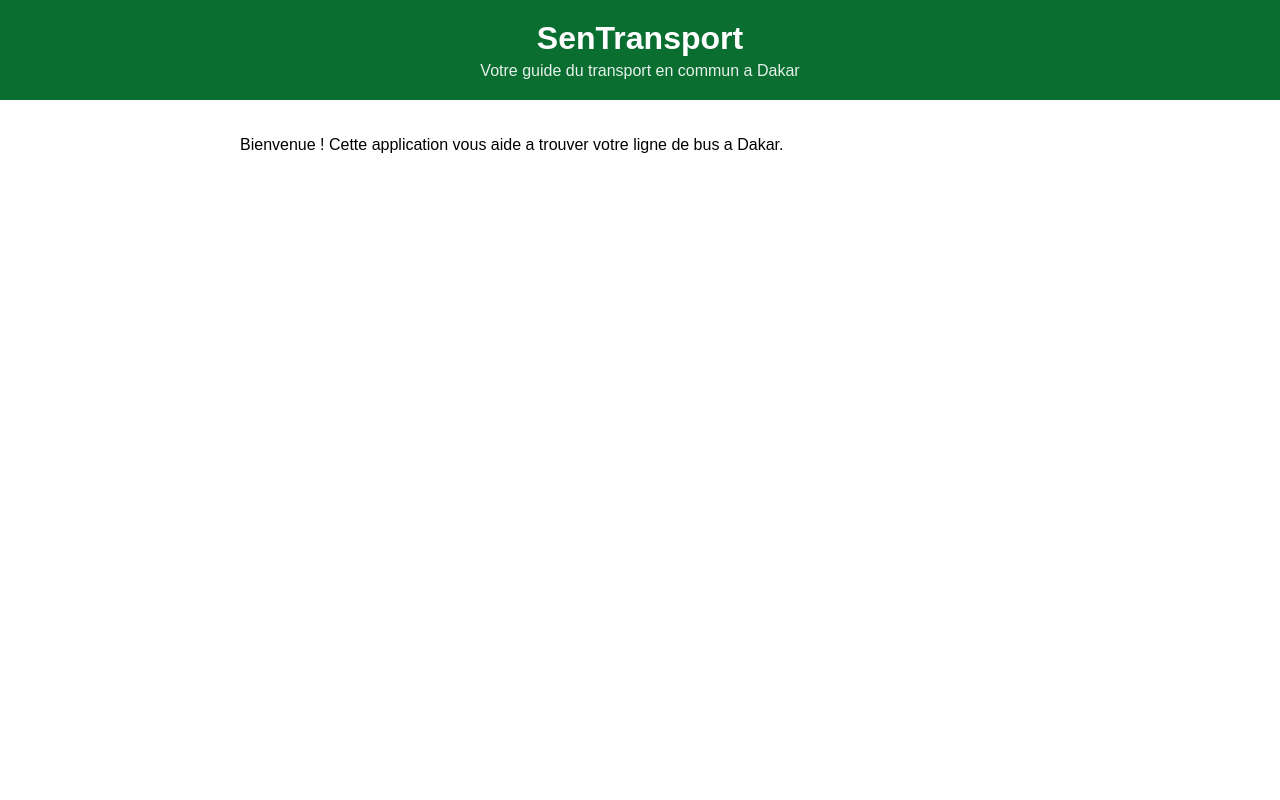
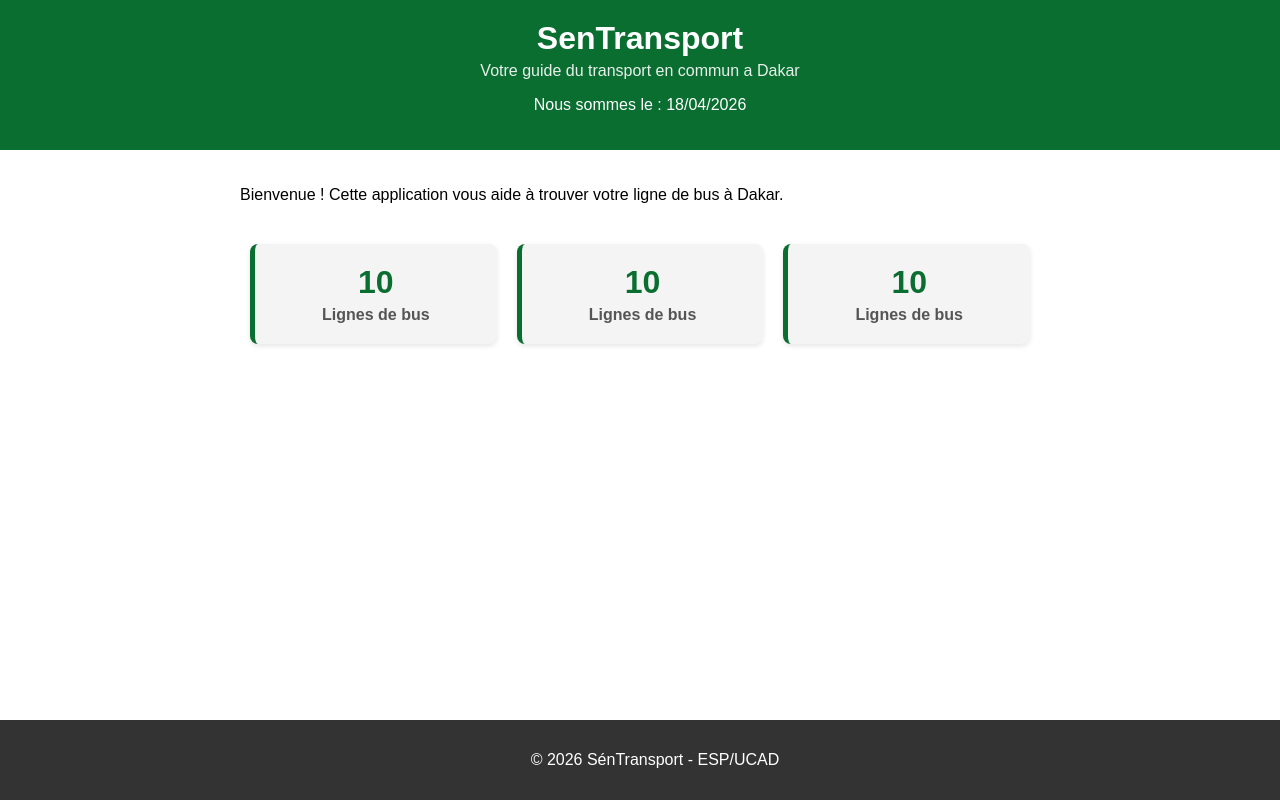
Before and after one commit to nthiamadji39-crypto/sentransport, a React (Create React App) app: page / in a window 1280 px wide. Built offline with nearby package versions, Linux system fonts and the light colour scheme.

Commit message:
Finalisation des exercices : ajout Footer, Date et Statistiques

```diff
--- a/src/App.css
+++ b/src/App.css
@@ -7,3 +7,9 @@ padding: 20px;
 max-width: 800px;
 margin: 0 auto;
 }
+.stats-container {
+  display: flex;
+  justify-content: space-between;
+  margin-top: 30px;
+  flex-wrap: wrap; /* Permet de passer à la ligne sur mobile */
+}
--- a/src/App.js
+++ b/src/App.js
@@ -1,14 +1,26 @@
 import './App.css';
 import Header from './Header';
+import Footer from './Footer';
+import Statistique from './Statistique'; // 1. Import du nouveau composant
+
 function App() {
   return (
     <div className="App">
       <Header />
+
       <main className="contenu">
-<p>Bienvenue ! Cette application vous aide a trouver
-votre ligne de bus a Dakar.</p>
+        <p>Bienvenue ! Cette application vous aide à trouver votre ligne de bus à Dakar.</p>
+
+        <div className="stats-container">
+          <Statistique />
+          <Statistique />
+          <Statistique />
+        </div>
       </main>
+
+      <Footer />
     </div>
   );
 }
+
 export default App;
--- /dev/null
+++ b/src/Footer.css
@@ -0,0 +1,9 @@
+.footer {
+  background-color: #333;
+  color: white;
+  text-align: center;
+  padding: 15px;
+  position: fixed;
+  bottom: 0;
+  width: 100%;
+}
--- /dev/null
+++ b/src/Footer.js
@@ -0,0 +1,11 @@
+import './Footer.css';
+
+function Footer() {
+  return (
+    <footer className="footer">
+      <p>© 2026 SénTransport - ESP/UCAD</p>
+    </footer>
+  );
+}
+
+export default Footer;
--- a/src/Header.js
+++ b/src/Header.js
@@ -1,11 +1,17 @@
 import './Header.css';
+
 function Header() {
-return (<header className="header">
+  const dateAujourdhui = new Date().toLocaleDateString('fr-FR'); // La logique reste ici
+
+  return (
+    <header className="header">
       <h1 className="header-titre">SenTransport</h1>
       <p className="header-soustitre">
         Votre guide du transport en commun a Dakar
       </p>
+      <p className="header-date">Nous sommes le : {dateAujourdhui}</p>
     </header>
   );
 }
+
 export default Header;
--- /dev/null
+++ b/src/Statistique.css
@@ -0,0 +1,22 @@
+.stat-card {
+  background-color: #f4f4f4;
+  border-left: 5px solid #0a6e31; /* Le vert du Sénégal utilisé dans le Header */
+  padding: 20px;
+  margin: 10px;
+  border-radius: 8px;
+  text-align: center;
+  box-shadow: 0 2px 5px rgba(0,0,0,0.1);
+  flex: 1; /* Pour qu'elles occupent la même largeur dans un conteneur flex */
+}
+
+.stat-chiffre {
+  margin: 0;
+  font-size: 2rem;
+  color: #0a6e31;
+}
+
+.stat-label {
+  margin: 5px 0 0 0;
+  color: #555;
+  font-weight: bold;
+}
--- /dev/null
+++ b/src/Statistique.js
@@ -0,0 +1,13 @@
+
+import './Statistique.css';
+
+function Statistique() {
+  return (
+    <div className="stat-card">
+      <h3 className="stat-chiffre">10</h3>
+      <p className="stat-label">Lignes de bus</p>
+    </div>
+  );
+}
+
+export default Statistique;
```
Lines whose indentation alone changed are shown as unchanged.
